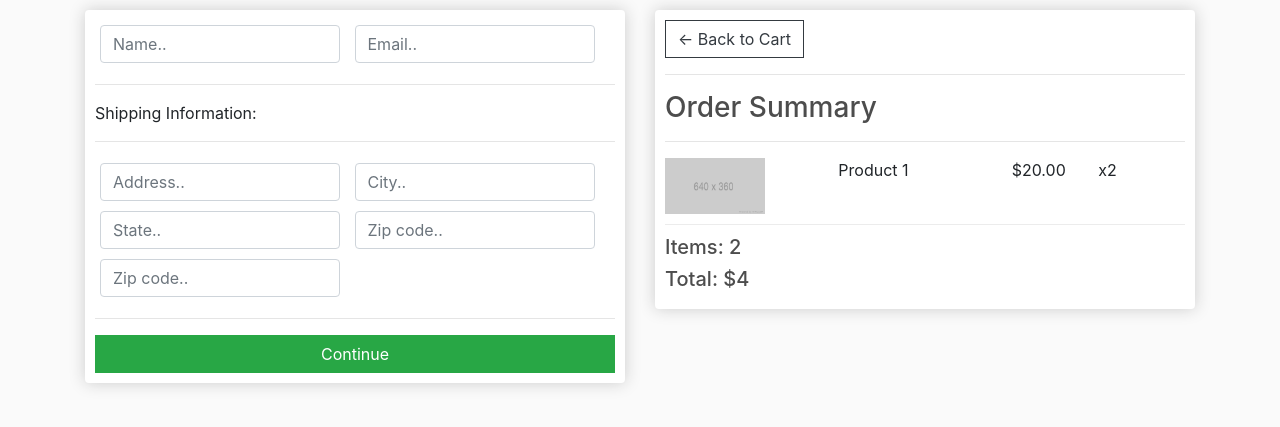
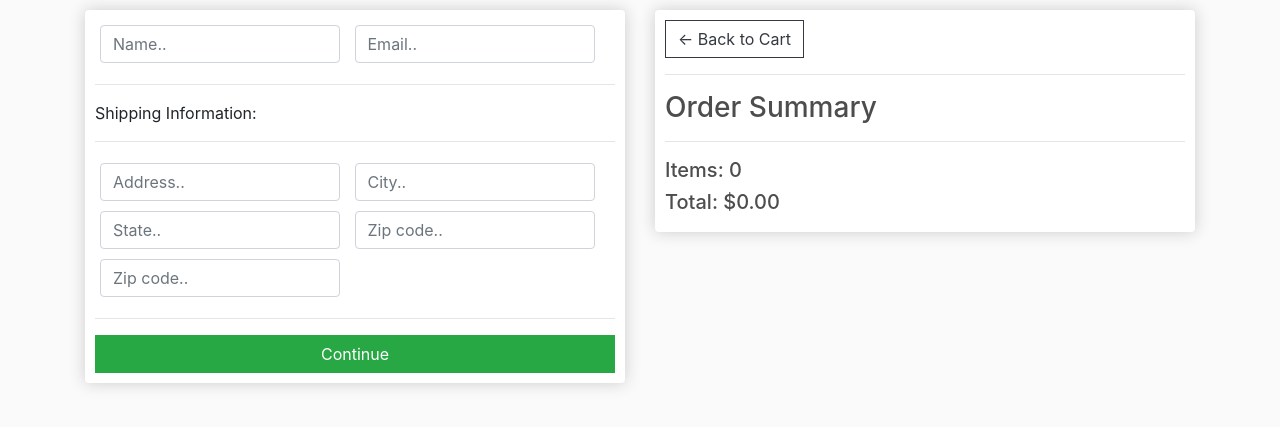
Before and after one commit to kavinu2010/Django_ecommerce_website, a Django app: page /checkout/ in a window 1280 px wide. Shown: the part 57-484 px from the top of the page. Run offline with Django 5.2, Linux system fonts and the light colour scheme; some libraries are stand-ins or nearby versions.

Commit message:
checkout items added

```diff
--- a/store/templates/store/checkout.html
+++ b/store/templates/store/checkout.html
@@ -95,16 +95,18 @@
       <hr />
       <h3>Order Summary</h3>
       <hr />
+      {% for item in items %}
       <div class="cart-row">
         <div style="flex: 2">
-          <img class="row-image" src="{% static 'images/placeholder.png' %}" />
+          <img class="row-image" src="{{item.product.imageURL}}" />
         </div>
-        <div style="flex: 2"><p>Product 1</p></div>
-        <div style="flex: 1"><p>$20.00</p></div>
-        <div style="flex: 1"><p>x2</p></div>
+        <div style="flex: 2"><p>{{item.product.name}}</p></div>
+        <div style="flex: 1"><p>${{item.product.price}}</p></div>
+        <div style="flex: 1"><p>x2{{item.quantity}}</p></div>
       </div>
-      <h5>Items: 2</h5>
-      <h5>Total: $4</h5>
+      {% endfor %}
+      <h5>Items: {{order.get_cart_items}}</h5>
+      <h5>Total: ${{order.get_cart_total|floatformat:2}}</h5>
     </div>
   </div>
 </div>
--- a/store/views.py
+++ b/store/views.py
@@ -21,7 +21,17 @@ def cart(request):
 	context = {'items':items, 'order':order}
 	return render(request, 'store/cart.html', context)
 
+def checkout(request):
 
-def checkout(request):
-  context={}
-  return render(request,'store/checkout.html',context)
+	if request.user.is_authenticated:
+		customer = request.user.customer
+		order, created = Order.objects.get_or_create(customer=customer, complete=False)
+		items = order.orderitem_set.all()
+	else:
+		#Create empty cart for now for non-logged in user
+		items = []
+		order = {'get_cart_total':0, 'get_cart_items':0}
+
+
+	context = {'items':items, 'order':order}
+	return render(request,'store/checkout.html',context)
```
